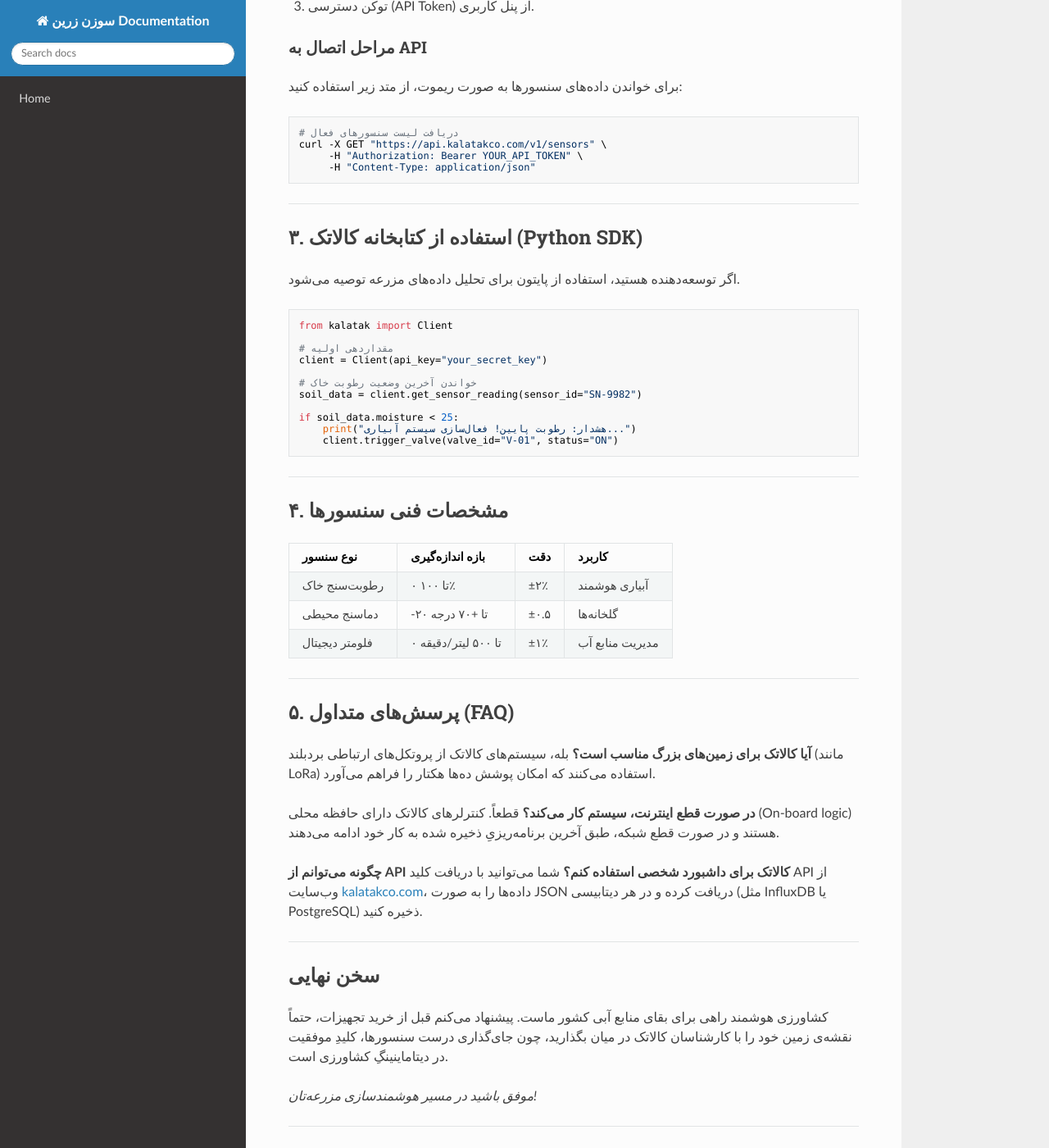
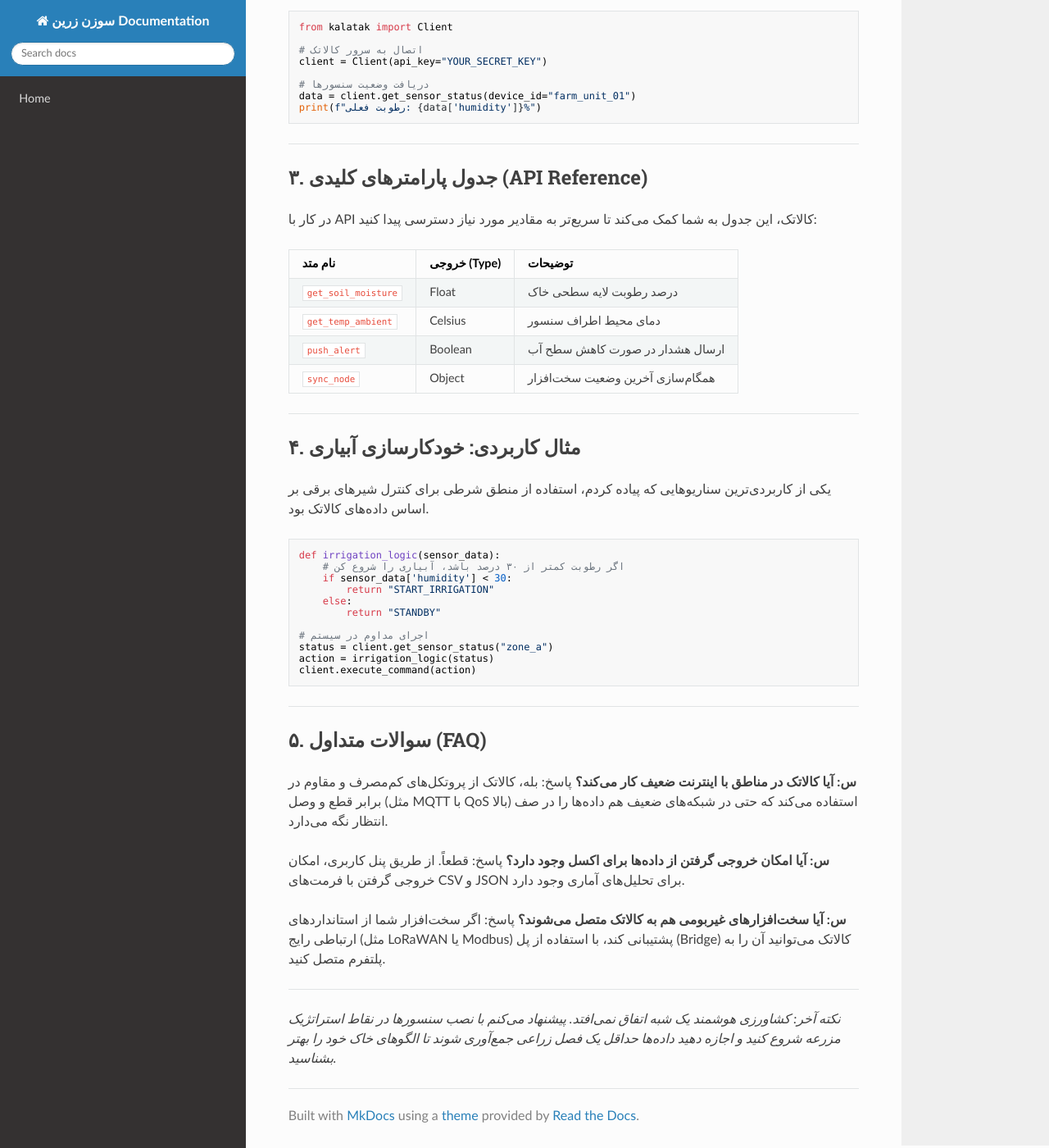
Before and after one commit to sahandsahabi553-prog/terraform-google-semantic-docs, an MkDocs documentation site: the page built from docs/کالاتک.md, in a window 1280 px wide and 1400 px high, scrolled down 920 px. Shown: the whole window at 82% size. Built offline with MkDocs 1.6.1, drawn with Linux system fonts in a browser that asks for light colours; nearby versions of some CDN libraries; some of the changed text lies outside the part shown.

Commit message:
Doc: کالاتک

````diff
--- a/docs/کالاتک.md
+++ b/docs/کالاتک.md
@@ -1,87 +1,86 @@
-# راهنمای جامع فنی: کالاتک (KalaTak) – هوشمندسازی کشاورزی مدرن
+# راهنمای فنی و مستندات جامع «کالاتک» (KalaTek)
 
-در دنیای امروز، کشاورزی دیگر یک فعالیت سنتی نیست؛ بلکه ترکیبی از علم داده، مهندسی مکانیک و مدیریت منابع است. **کالاتک (KalaTak)** یکی از پیشروترین پلتفرم‌ها در زمینه هوشمندسازی تجهیزات کشاورزی و مدیریت منابع آبی است که به کشاورزان اجازه می‌دهد تا با استفاده از تکنولوژی، بازدهی زمین‌های خود را به حداکثر برسانند.
+در دنیای کشاورزی مدرن، فاصله بین «داده‌های خام» و «تصمیم‌گیری درست» همیشه یکی از بزرگترین چالش‌های ما بوده است. **کالاتک (KalaTek)** دقیقاً برای پر کردن همین شکاف طراحی شده است. به عنوان کسی که سال‌ها با سیستم‌های پایش و اتوماسیون در مزرعه سروکار داشته‌ام، باید بگویم پلتفرم کالاتک یکی از منعطف‌ترین ابزارهایی است که برای مدیریت هوشمند منابع کشاورزی دیده‌ام.
 
-در این مستند، نگاهی فنی به نحوه تعامل با اکوسیستم کالاتک می‌اندازیم.
+این مستند به شما کمک می‌کند تا از نصب اولیه تا پیاده‌سازی سرویس‌های پیشرفته کالاتک را به راحتی پیش ببرید.
 
 ---
 
-## ۱. آشنایی با اکوسیستم
-کالاتک با ارائه سنسورهای دقیق و کنترلرهای هوشمند، شکاف بین زمین زراعی و پنل کاربری را پر می‌کند. برای شروع کار، ابتدا باید از وب‌سایت رسمی بازدید کنید:
-[https://www.kalatakco.com](https://www.kalatakco.com)
+## ۱. معرفی و شروع به کار
+کالاتک با تمرکز بر اینترنت اشیاء (IoT) در کشاورزی، بستری را فراهم می‌کند که داده‌های سنسورهای رطوبت، دما و وضعیت خاک را به داشبوردهای مدیریتی تبدیل کنید. برای دسترسی به آخرین مستندات رسمی، همیشه به [سایت کالاتک](https://www.kalatakco.com) سر بزنید.
 
-### چرا کالاتک؟
-*   **پایداری:** طراحی شده برای شرایط سخت محیطی (دما و رطوبت بالا).
-*   **دقت بالا:** کالیبراسیون دقیق سنسورهای رطوبت خاک.
-*   **API منعطف:** قابلیت اتصال به سیستم‌های مانیتورینگ شخصی.
+### پیش‌نیازها
+قبل از شروع، مطمئن شوید که موارد زیر را در اختیار دارید:
+*   یک حساب کاربری فعال در پنل کالاتک.
+*   سخت‌افزار سازگار (Node/Gateway) که توسط تیم فنی کالاتک تأیید شده باشد.
+*   دسترسی به API Key برای ارتباط با سرور.
 
 ---
 
-## ۲. نصب و راه‌اندازی (Setup)
-
-نصب سخت‌افزارهای کالاتک به صورت "Plug-and-Play" طراحی شده است، اما برای بخش نرم‌افزاری و دریافت داده‌ها، مراحل زیر را دنبال کنید:
-
-### پیش‌نیازها
-1. مودم صنعتی با قابلیت اتصال به شبکه کالاتک.
-2. تغذیه برق پایدار (یا پنل خورشیدی مخصوص کالاتک).
-3. توکن دسترسی (API Token) از پنل کاربری.
-
-### مراحل اتصال به API
-برای خواندن داده‌های سنسورها به صورت ریموت، از متد زیر استفاده کنید:
+## ۲. نصب و راه‌اندازی (Integration)
+برای اتصال تجهیزات خود به بستر کالاتک، کافی است کتابخانه‌ی کلاینت ما را نصب کنید. اگر از محیط پایتون استفاده می‌کنید، کار بسیار ساده است:
 
 ```bash
-# دریافت لیست سنسورهای فعال
-curl -X GET "https://api.kalatakco.com/v1/sensors" \
-     -H "Authorization: Bearer YOUR_API_TOKEN" \
-     -H "Content-Type: application/json"
+pip install kalatak-sdk
+```
+
+سپس برای مقداردهی اولیه، از کد زیر در پروژه خود استفاده کنید:
+
+```python
+from kalatak import Client
+
+# اتصال به سرور کالاتک
+client = Client(api_key="YOUR_SECRET_KEY")
+
+# دریافت وضعیت سنسورها
+data = client.get_sensor_status(device_id="farm_unit_01")
+print(f"رطوبت فعلی: {data['humidity']}%")
 ```
 
 ---
 
-## ۳. استفاده از کتابخانه کالاتک (Python SDK)
+## ۳. جدول پارامترهای کلیدی (API Reference)
+در کار با API کالاتک، این جدول به شما کمک می‌کند تا سریع‌تر به مقادیر مورد نیاز دسترسی پیدا کنید:
 
-اگر توسعه‌دهنده هستید، استفاده از پایتون برای تحلیل داده‌های مزرعه توصیه می‌شود.
+| نام متد | خروجی (Type) | توضیحات |
+| :--- | :--- | :--- |
+| `get_soil_moisture` | Float | درصد رطوبت لایه سطحی خاک |
+| `get_temp_ambient` | Celsius | دمای محیط اطراف سنسور |
+| `push_alert` | Boolean | ارسال هشدار در صورت کاهش سطح آب |
+| `sync_node` | Object | همگام‌سازی آخرین وضعیت سخت‌افزار |
+
+---
+
+## ۴. مثال کاربردی: خودکارسازی آبیاری
+یکی از کاربردی‌ترین سناریوهایی که پیاده کردم، استفاده از منطق شرطی برای کنترل شیرهای برقی بر اساس داده‌های کالاتک بود.
 
 ```python
-from kalatak import Client
+def irrigation_logic(sensor_data):
+    # اگر رطوبت کمتر از ۳۰ درصد باشد، آبیاری را شروع کن
+    if sensor_data['humidity'] < 30:
+        return "START_IRRIGATION"
+    else:
+        return "STANDBY"
 
-# مقداردهی اولیه
-client = Client(api_key="your_secret_key")
-
-# خواندن آخرین وضعیت رطوبت خاک
-soil_data = client.get_sensor_reading(sensor_id="SN-9982")
-
-if soil_data.moisture < 25:
-    print("هشدار: رطوبت پایین! فعال‌سازی سیستم آبیاری...")
-    client.trigger_valve(valve_id="V-01", status="ON")
+# اجرای مداوم در سیستم
+status = client.get_sensor_status("zone_a")
+action = irrigation_logic(status)
+client.execute_command(action)
 ```
 
 ---
 
-## ۴. مشخصات فنی سنسورها
+## ۵. سوالات متداول (FAQ)
 
-| نوع سنسور | بازه اندازه‌گیری | دقت | کاربرد |
-| :--- | :--- | :--- | :--- |
-| رطوبت‌سنج خاک | ۰ تا ۱۰۰٪ | ±۲٪ | آبیاری هوشمند |
-| دماسنج محیطی | -۲۰ تا +۷۰ درجه | ±۰.۵ | گلخانه‌ها |
-| فلومتر دیجیتال | ۰ تا ۵۰۰ لیتر/دقیقه | ±۱٪ | مدیریت منابع آب |
+**س: آیا کالاتک در مناطق با اینترنت ضعیف کار می‌کند؟**
+پاسخ: بله، کالاتک از پروتکل‌های کم‌مصرف و مقاوم در برابر قطع و وصل (مثل MQTT با QoS بالا) استفاده می‌کند که حتی در شبکه‌های ضعیف هم داده‌ها را در صف انتظار نگه می‌دارد.
+
+**س: آیا امکان خروجی گرفتن از داده‌ها برای اکسل وجود دارد؟**
+پاسخ: قطعاً. از طریق پنل کاربری، امکان خروجی گرفتن با فرمت‌های CSV و JSON برای تحلیل‌های آماری وجود دارد.
+
+**س: آیا سخت‌افزارهای غیربومی هم به کالاتک متصل می‌شوند؟**
+پاسخ: اگر سخت‌افزار شما از استانداردهای ارتباطی رایج (مثل LoRaWAN یا Modbus) پشتیبانی کند، با استفاده از پل (Bridge) کالاتک می‌توانید آن را به پلتفرم متصل کنید.
 
 ---
 
-## ۵. پرسش‌های متداول (FAQ)
-
-**آیا کالاتک برای زمین‌های بزرگ مناسب است؟**
-بله، سیستم‌های کالاتک از پروتکل‌های ارتباطی برد‌بلند (مانند LoRa) استفاده می‌کنند که امکان پوشش ده‌ها هکتار را فراهم می‌آورد.
-
-**در صورت قطع اینترنت، سیستم کار می‌کند؟**
-قطعاً. کنترلرهای کالاتک دارای حافظه محلی (On-board logic) هستند و در صورت قطع شبکه، طبق آخرین برنامه‌ریزیِ ذخیره شده به کار خود ادامه می‌دهند.
-
-**چگونه می‌توانم از API کالاتک برای داشبورد شخصی استفاده کنم؟**
-شما می‌توانید با دریافت کلید API از وب‌سایت [kalatakco.com](https://www.kalatakco.com)، داده‌ها را به صورت JSON دریافت کرده و در هر دیتابیسی (مثل InfluxDB یا PostgreSQL) ذخیره کنید.
-
----
-
-## سخن نهایی
-کشاورزی هوشمند راهی برای بقای منابع آبی کشور ماست. پیشنهاد می‌کنم قبل از خرید تجهیزات، حتماً نقشه‌ی زمین خود را با کارشناسان کالاتک در میان بگذارید، چون جای‌گذاری درست سنسورها، کلیدِ موفقیت در دیتاماینینگِ کشاورزی است.
-
-*موفق باشید در مسیر هوشمندسازی مزرعه‌تان!*
+*نکته آخر: کشاورزی هوشمند یک شبه اتفاق نمی‌افتد. پیشنهاد می‌کنم با نصب سنسورها در نقاط استراتژیک مزرعه شروع کنید و اجازه دهید داده‌ها حداقل یک فصل زراعی جمع‌آوری شوند تا الگوهای خاک خود را بهتر بشناسید.*
````
